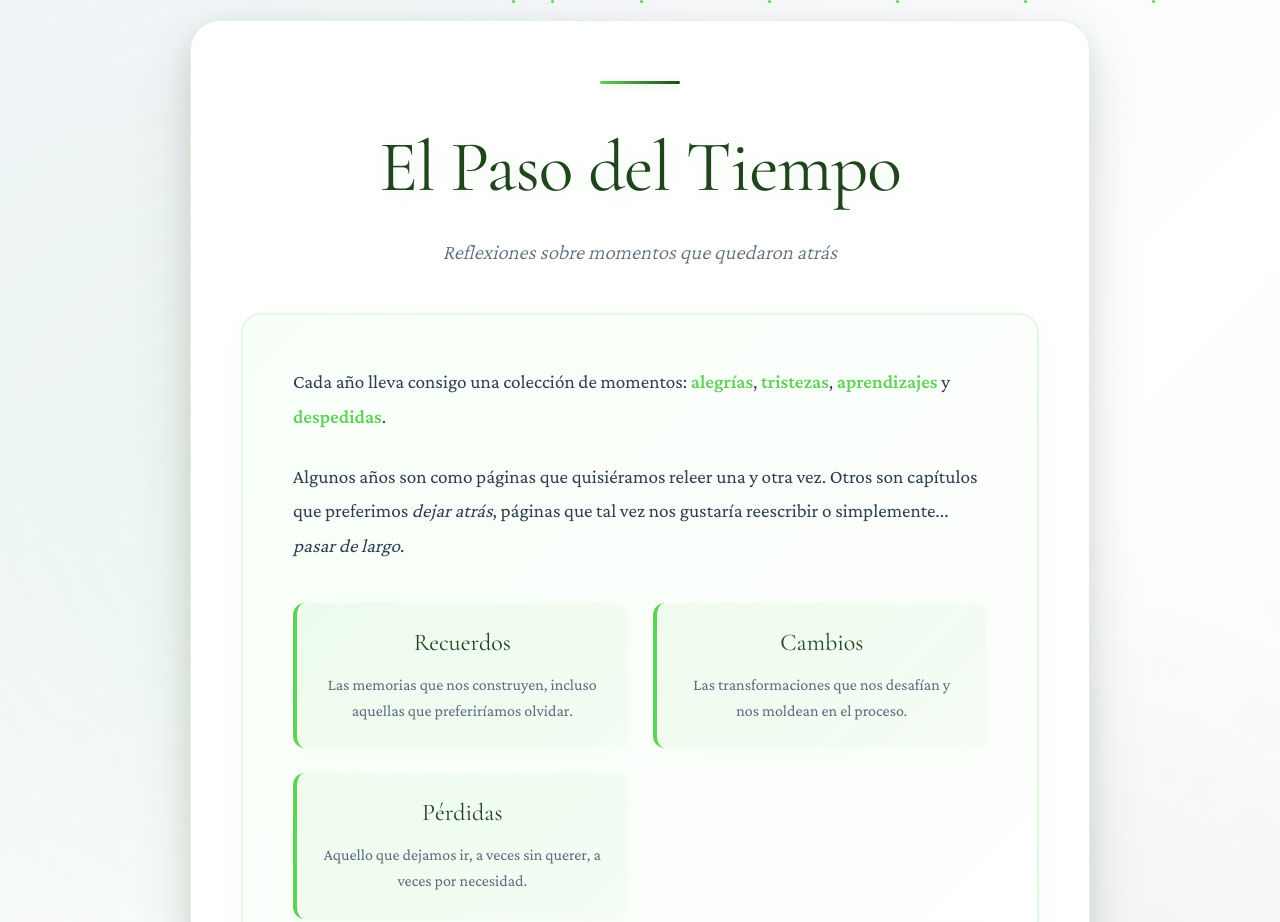
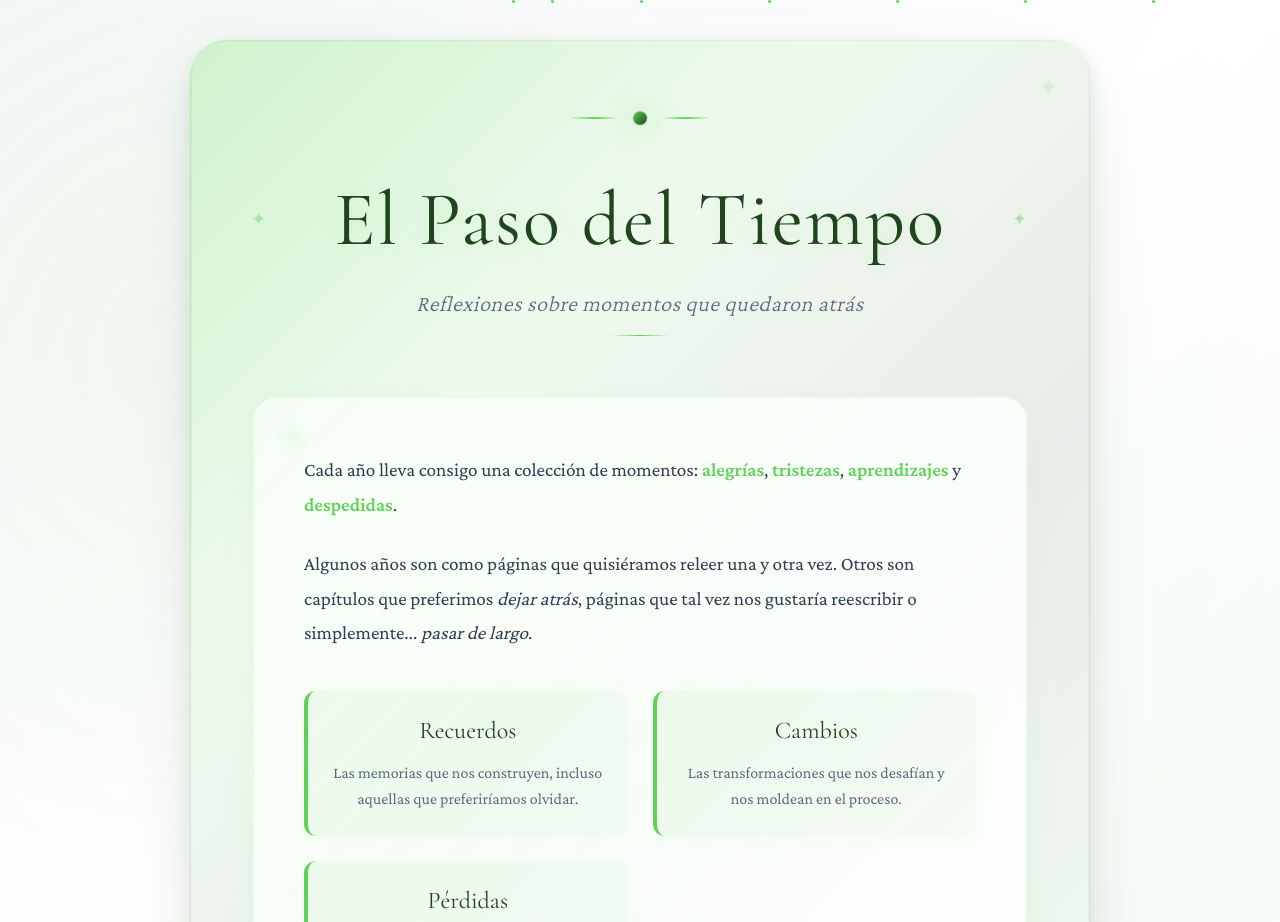
Before and after one commit to OrigamiSolucionesgalicia/mensaje, a plain HTML site: page index.html in a window 1280 px wide. Shown: the top 922 px of the page. Drawn offline with nearby package versions, Linux system fonts and the light colour scheme.

Commit message:
index.html

```diff
--- a/index.html
+++ b/index.html
@@ -35,7 +35,7 @@
 
         body {
             font-family: 'Crimson Pro', serif;
-            background: linear-gradient(135deg, #f0f4f8 0%, #ffffff 50%, #f8f9fa 100%);
+            background: linear-gradient(135deg, #f5f8f7 0%, #ffffff 40%, #f8fcf9 70%, #ffffff 100%);
             color: var(--color-texto);
             min-height: 100vh;
             display: flex;
@@ -43,7 +43,7 @@
             justify-content: center;
             overflow-x: hidden;
             position: relative;
-            padding: 20px;
+            padding: 40px 20px;
         }
 
         body::before {
@@ -54,35 +54,125 @@
             right: 0;
             bottom: 0;
             background:
-                radial-gradient(circle at 20% 30%, rgba(96, 209, 88, 0.08) 0%, transparent 40%),
-                radial-gradient(circle at 80% 70%, rgba(32, 69, 29, 0.05) 0%, transparent 40%),
-                radial-gradient(circle at 50% 50%, rgba(96, 209, 88, 0.03) 0%, transparent 60%);
+                radial-gradient(circle at 15% 20%, rgba(96, 209, 88, 0.06) 0%, transparent 30%),
+                radial-gradient(circle at 85% 80%, rgba(32, 69, 29, 0.04) 0%, transparent 30%),
+                radial-gradient(circle at 50% 50%, rgba(96, 209, 88, 0.02) 0%, transparent 50%),
+                radial-gradient(ellipse at 70% 30%, rgba(96, 209, 88, 0.03) 0%, transparent 40%);
             pointer-events: none;
+        }
+
+        body::after {
+            content: '';
+            position: absolute;
+            top: 0;
+            left: 0;
+            right: 0;
+            bottom: 0;
+            background-image:
+                repeating-linear-gradient(0deg, transparent, transparent 2px, rgba(96, 209, 88, 0.01) 2px, rgba(96, 209, 88, 0.01) 4px);
+            pointer-events: none;
+            opacity: 0.3;
         }
 
         .container {
             max-width: 900px;
-            padding: 60px 50px;
+            padding: 70px 60px;
             text-align: center;
             position: relative;
             z-index: 1;
             background: #ffffff;
-            border-radius: 30px;
+            border-radius: 35px;
             box-shadow:
-                0 20px 60px rgba(0, 0, 0, 0.12),
-                0 10px 30px rgba(0, 0, 0, 0.08),
-                inset 0 1px 0 rgba(255, 255, 255, 0.8);
-            border: 1px solid rgba(96, 209, 88, 0.2);
+                0 25px 70px rgba(0, 0, 0, 0.08),
+                0 15px 35px rgba(0, 0, 0, 0.05),
+                0 5px 15px rgba(96, 209, 88, 0.08),
+                inset 0 1px 0 rgba(255, 255, 255, 1),
+                inset 0 -1px 0 rgba(96, 209, 88, 0.05);
+            border: 2px solid transparent;
+            background-clip: padding-box;
+            position: relative;
+        }
+
+        .container::before {
+            content: '';
+            position: absolute;
+            top: -2px;
+            left: -2px;
+            right: -2px;
+            bottom: -2px;
+            background: linear-gradient(135deg,
+                rgba(96, 209, 88, 0.3) 0%,
+                rgba(96, 209, 88, 0.1) 25%,
+                rgba(32, 69, 29, 0.1) 50%,
+                rgba(96, 209, 88, 0.1) 75%,
+                rgba(96, 209, 88, 0.3) 100%);
+            border-radius: 37px;
+            z-index: -1;
+        }
+
+        .container::after {
+            content: '✦';
+            position: absolute;
+            top: 30px;
+            right: 30px;
+            font-size: 1.5rem;
+            color: var(--color-acento);
+            opacity: 0.15;
+            animation: rotar 20s linear infinite;
+        }
+
+        @keyframes rotar {
+            from { transform: rotate(0deg); }
+            to { transform: rotate(360deg); }
         }
 
         .decoracion-superior {
-            width: 80px;
-            height: 3px;
-            background: linear-gradient(90deg, var(--color-acento) 0%, var(--color-acento-oscuro) 100%);
-            margin: 0 auto 40px;
-            animation: expandir 1.5s ease-out;
+            display: flex;
+            align-items: center;
+            justify-content: center;
+            gap: 15px;
+            margin: 0 auto 50px;
+            animation: aparecerDecoracion 2s ease-out;
+        }
+
+        .decoracion-superior::before,
+        .decoracion-superior::after {
+            content: '';
+            width: 50px;
+            height: 2px;
+            background: linear-gradient(90deg, transparent 0%, var(--color-acento) 50%, transparent 100%);
             border-radius: 2px;
-            box-shadow: 0 2px 8px rgba(96, 209, 88, 0.3);
+        }
+
+        .decoracion-superior .centro {
+            width: 12px;
+            height: 12px;
+            background: linear-gradient(135deg, var(--color-acento) 0%, var(--color-acento-oscuro) 100%);
+            border-radius: 50%;
+            box-shadow: 0 0 15px rgba(96, 209, 88, 0.4);
+            animation: pulsar 3s ease-in-out infinite;
+        }
+
+        @keyframes aparecerDecoracion {
+            from {
+                opacity: 0;
+                transform: scale(0.5);
+            }
+            to {
+                opacity: 1;
+                transform: scale(1);
+            }
+        }
+
+        @keyframes pulsar {
+            0%, 100% {
+                transform: scale(1);
+                box-shadow: 0 0 15px rgba(96, 209, 88, 0.4);
+            }
+            50% {
+                transform: scale(1.2);
+                box-shadow: 0 0 25px rgba(96, 209, 88, 0.6);
+            }
         }
 
         @keyframes expandir {
@@ -98,14 +188,50 @@
 
         h1 {
             font-family: 'Cormorant Garamond', serif;
-            font-size: clamp(2.5rem, 8vw, 4.5rem);
+            font-size: clamp(2.5rem, 8vw, 4.8rem);
             font-weight: 400;
             line-height: 1.2;
-            margin-bottom: 30px;
-            letter-spacing: -1px;
-            animation: aparecer 1s ease-out 0.3s backwards;
+            margin-bottom: 25px;
+            letter-spacing: 2px;
+            animation: aparecer 1.2s ease-out 0.3s backwards;
             color: var(--color-acento-oscuro);
-            text-shadow: 0 2px 20px rgba(96, 209, 88, 0.15);
+            text-shadow:
+                0 2px 25px rgba(96, 209, 88, 0.12),
+                0 5px 40px rgba(96, 209, 88, 0.08);
+            position: relative;
+            padding: 0 20px;
+        }
+
+        h1::before,
+        h1::after {
+            content: '✦';
+            position: absolute;
+            top: 50%;
+            transform: translateY(-50%);
+            font-size: 1rem;
+            color: var(--color-acento);
+            opacity: 0.3;
+            animation: brillar 4s ease-in-out infinite;
+        }
+
+        h1::before {
+            left: 0;
+        }
+
+        h1::after {
+            right: 0;
+            animation-delay: 2s;
+        }
+
+        @keyframes brillar {
+            0%, 100% {
+                opacity: 0.3;
+                transform: translateY(-50%) scale(1);
+            }
+            50% {
+                opacity: 0.6;
+                transform: translateY(-50%) scale(1.2);
+            }
         }
 
         @keyframes aparecer {
@@ -120,23 +246,63 @@
         }
 
         .subtitulo {
-            font-size: clamp(1rem, 3vw, 1.3rem);
+            font-size: clamp(1.1rem, 3vw, 1.4rem);
             color: var(--color-texto-suave);
             font-weight: 300;
-            margin-bottom: 50px;
+            margin-bottom: 60px;
             font-style: italic;
-            animation: aparecer 1s ease-out 0.6s backwards;
+            animation: aparecer 1.2s ease-out 0.6s backwards;
+            letter-spacing: 0.5px;
+            position: relative;
+            padding-bottom: 20px;
+        }
+
+        .subtitulo::after {
+            content: '';
+            position: absolute;
+            bottom: 0;
+            left: 50%;
+            transform: translateX(-50%);
+            width: 60px;
+            height: 1px;
+            background: linear-gradient(90deg, transparent 0%, var(--color-acento) 50%, transparent 100%);
         }
 
         .contenido {
-            background: linear-gradient(135deg, #f8fff8 0%, #ffffff 100%);
+            background:
+                linear-gradient(135deg, rgba(248, 255, 248, 0.8) 0%, rgba(255, 255, 255, 0.9) 100%);
             backdrop-filter: blur(10px);
-            border: 2px solid rgba(96, 209, 88, 0.15);
-            border-radius: 20px;
-            padding: 50px;
+            border: 2px solid rgba(96, 209, 88, 0.12);
+            border-radius: 25px;
+            padding: 55px 50px;
             margin: 50px 0;
-            animation: aparecer 1s ease-out 0.9s backwards;
-            box-shadow: 0 8px 25px rgba(96, 209, 88, 0.08);
+            animation: aparecer 1.2s ease-out 0.9s backwards;
+            box-shadow:
+                0 10px 30px rgba(96, 209, 88, 0.06),
+                inset 0 1px 0 rgba(255, 255, 255, 0.8);
+            position: relative;
+        }
+
+        .contenido::before {
+            content: '';
+            position: absolute;
+            top: 20px;
+            left: 20px;
+            width: 40px;
+            height: 40px;
+            background: radial-gradient(circle, rgba(96, 209, 88, 0.08) 0%, transparent 70%);
+            border-radius: 50%;
+        }
+
+        .contenido::after {
+            content: '';
+            position: absolute;
+            bottom: 20px;
+            right: 20px;
+            width: 40px;
+            height: 40px;
+            background: radial-gradient(circle, rgba(32, 69, 29, 0.06) 0%, transparent 70%);
+            border-radius: 50%;
         }
 
         .parrafo {
@@ -326,7 +492,9 @@
     </div>
 
     <div class="container">
-        <div class="decoracion-superior"></div>
+        <div class="decoracion-superior">
+            <div class="centro"></div>
+        </div>
 
         <!-- pudiera -->
         <h1 data-reflexion="borrar">El Paso del Tiempo</h1>
```
